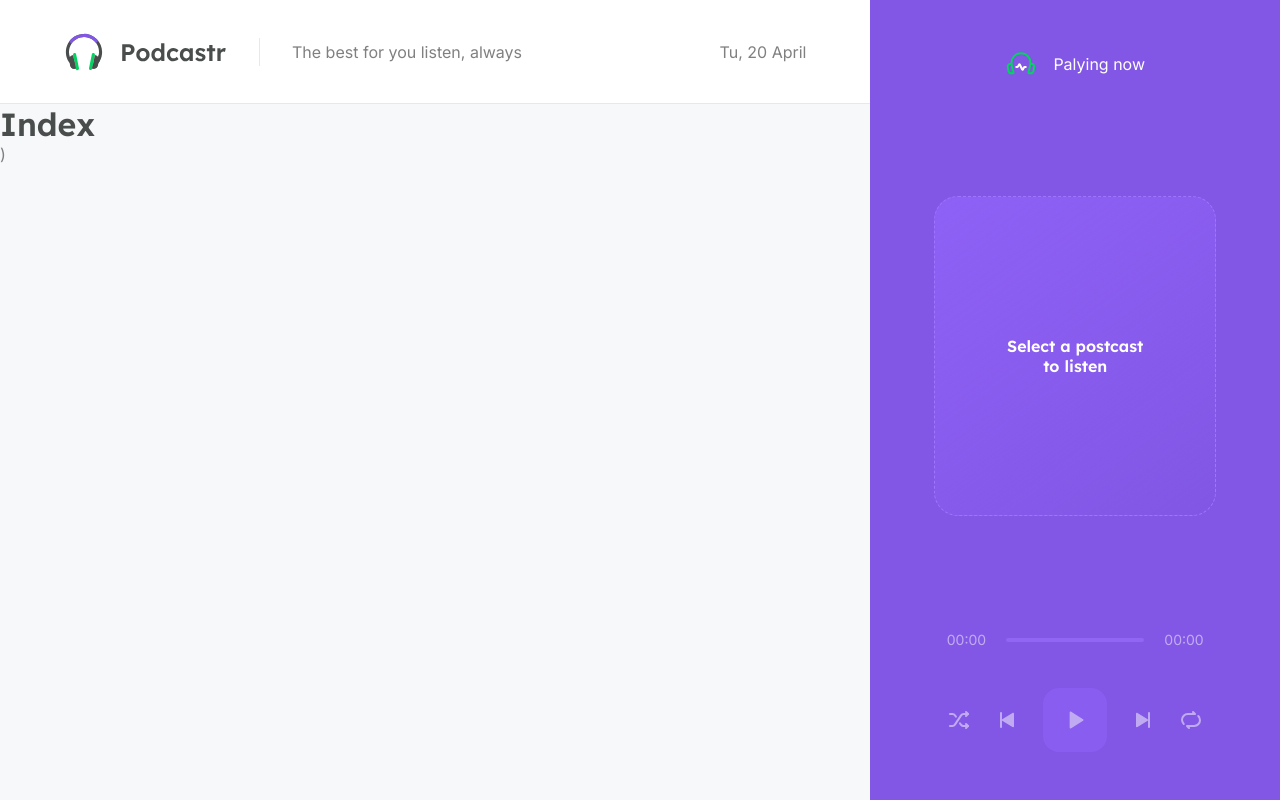
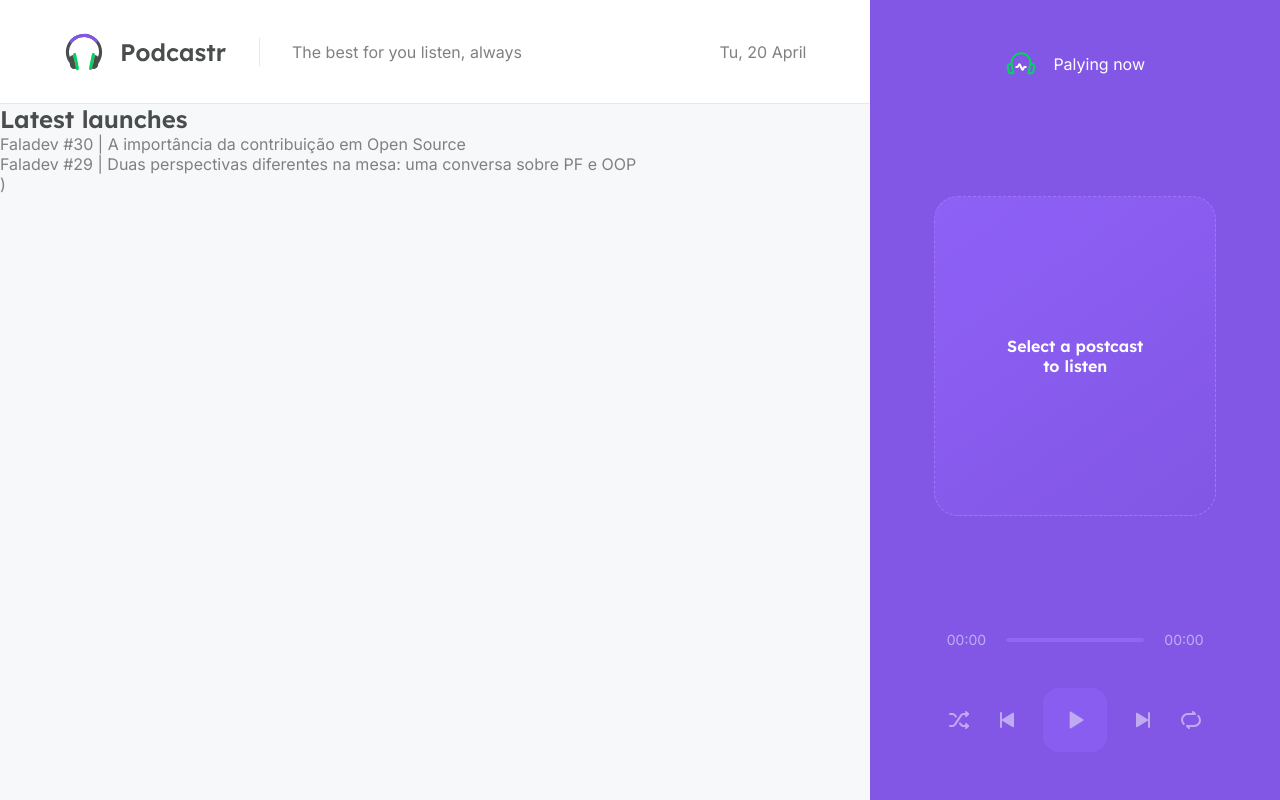
Before and after one commit to arenac/podcastr, a Next.js app: page / in a window 1280 px wide. Built offline with nearby package versions, Linux system fonts and the light colour scheme; data requests are answered from the project's data file.

Commit message:
listing latest lunches

```diff
--- /dev/null
+++ b/src/pages/home.module.scss
@@ -0,0 +1,3 @@
+.homePage {
+
+}
--- a/src/pages/index.tsx
+++ b/src/pages/index.tsx
@@ -1,27 +1,34 @@
 import React, { useEffect } from 'react'
 import {GetStaticProps, GetServerSideProps } from 'next'
+import { format, parseISO } from 'date-fns'
+import enGB from 'date-fns/locale/en-GB'
+
 import api from '../services/api'
+import { converDurationToTimeString } from '../utils/converDurationToTimeString'
+
+import styles from './home.module.scss'
 
 interface Episode {
   id: string
-  title: string
-  description: string
-  members: string
-  published_at: string
-  file: {
-    type: string
-    duration: number
-    url: string
-  }
+  title: string,
+  thumbnail: string,
+  members: string,
+  publishedAt: string,
+  duration: number,
+  durationAsString: string,
+  description: string,
+  url: string
 }
 interface HomeProps {
-  episodes: Episode[]
+  latestEpisodes: Episode[]
+  allEpisodes: Episode[]
 
 }
 
-const Home: React.VFC<HomeProps> = (props) => {
+const Home: React.VFC<HomeProps> = ({ latestEpisodes, allEpisodes }) => {
 
-  console.log(props.episodes)
+  console.log('latestEpisodes', latestEpisodes)
+  console.log('allEpisodes', allEpisodes)
   // SPA
   // useEffect(() => {
   //   fetch('http://localhost:3333/episodes')
@@ -30,7 +37,20 @@
   // }, [])
 
   return (
-    <h1>Index</h1>
+    <div className={styles.homePage}>
+      <section className={styles.latestEpisodes}>
+        <h2>Latest launches</h2>
+        <ul>
+          {latestEpisodes.map(episode => (
+            <li>{episode.title}</li>
+          ))}
+        </ul>
+      </section>
+
+      <section className={styles.allEpisodes}>
+
+      </section>
+    </div>
   )
 }
 
@@ -58,9 +78,25 @@
     }
   })
 
+  const episodes = data.map(episode => ({
+    id: episode.id,
+    title: episode.title,
+    thumbnail: episode.thumbnail,
+    members: episode.members,
+    publishedAt: format(parseISO(episode.published_at), 'd/MMM - yyyy', { locale: enGB }),
+    duration: Number(episode.file.duration),
+    durationAsString: converDurationToTimeString(Number(episode.file.duration)),
+    description: episode.description,
+    url: episode.file.url
+  })) as Episode[]
+
+  const latestEpisodes = episodes.slice(0, 2)
+  const allEpisodes = episodes.slice(2, episodes.length)
+
   return {
     props: {
-      episodes: data
+      latestEpisodes,
+      allEpisodes,
     },
     revalidate: 60 * 60, // will request each our the API
   }
--- /dev/null
+++ b/src/utils/converDurationToTimeString.ts
@@ -0,0 +1,11 @@
+export function converDurationToTimeString(duration: number): string {
+  const hours = Math.floor(duration / 3600)
+  const minutes = Math.floor((duration % 3600) / 60)
+  const seconds = duration % 60
+
+  const timeString = [hours, minutes, seconds]
+    .map(unit => String(unit).padStart(2, '0'))
+    .join(':')
+
+  return timeString
+}
```
